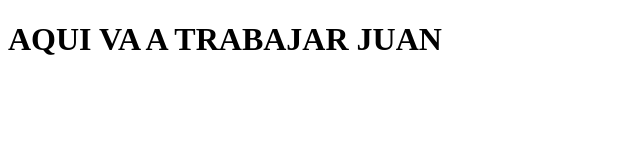
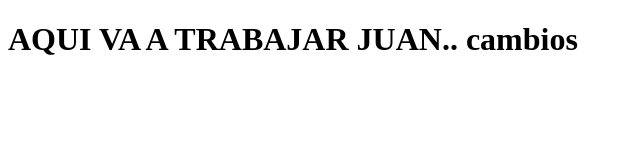
Before and after one commit to solincosta/colaborativo, a plain HTML site: page reservas.html in a window 1280 px wide. Shown: the whole page, without its empty margins (0-640 px from the left). Drawn offline with Linux system fonts and the light colour scheme.

Commit message:
cambio juan

```diff
--- a/reservas.html
+++ b/reservas.html
@@ -6,6 +6,6 @@
     <title>Document</title>
 </head>
 <body>
-    <h1>AQUI VA A TRABAJAR JUAN</h1>
+     <h1>AQUI VA A TRABAJAR JUAN.. cambios</h1>
 </body>
 </html>
```
